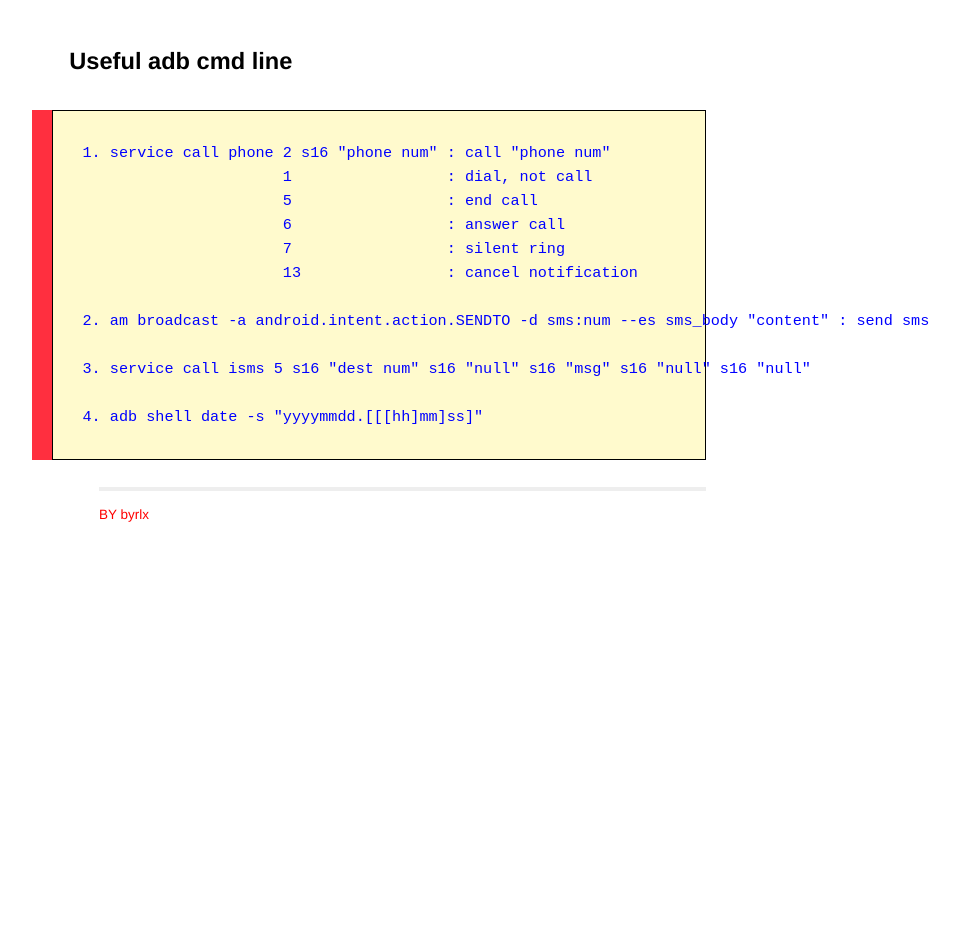
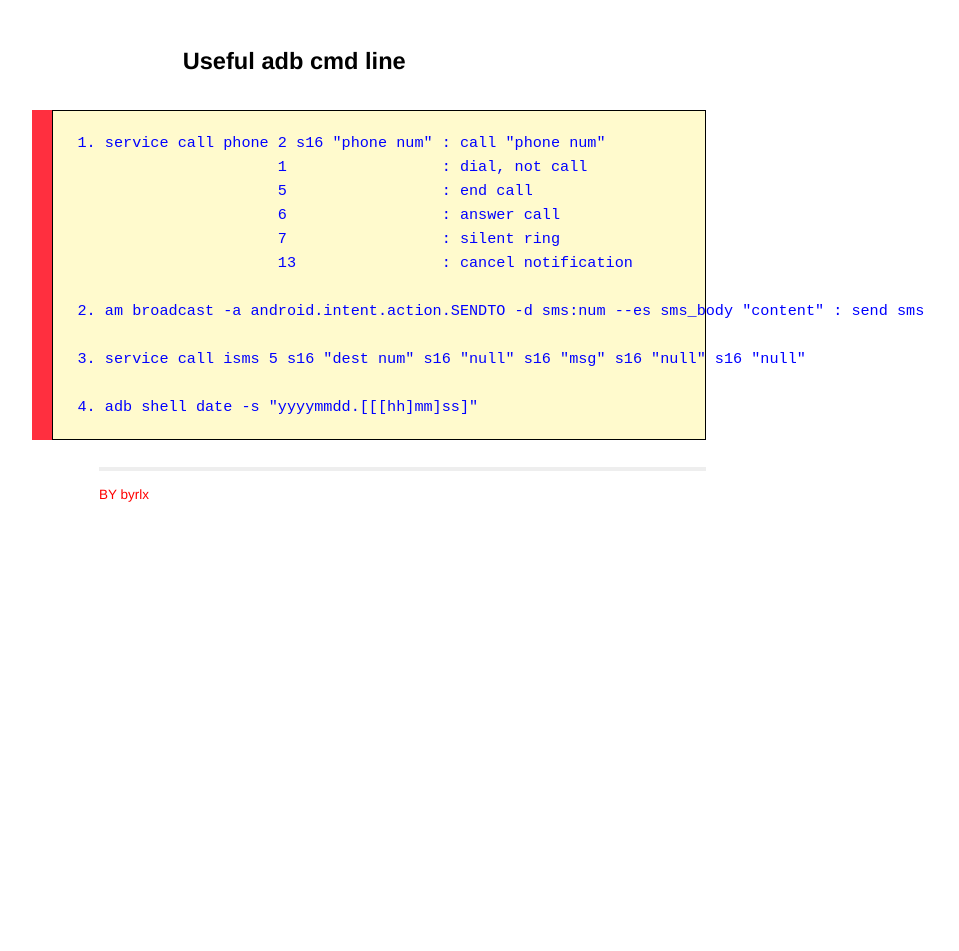
Before and after one commit to byrlx/byrlx.github.io, a Jekyll site: the page built from _posts/2013-06-16-useful-add-cmd-line.md, in a window 1280 px wide. Shown: the whole page, without its empty margins (271-1230 px from the left). Built offline with Jekyll 4.4.1, drawn with Linux system fonts in a browser that asks for light colours; Markdown is read by kramdown in place of the engine named in the settings.

Commit message:
modify post format

```diff
--- a/css/screen.css
+++ b/css/screen.css
@@ -25,12 +25,12 @@ body {
 	  h1 {
 		  font-size: 180%;
 		  margin-bottom: 1cm;
-		  margin-left: 1.5cm;
+		  margin-left: 4cm;
 	  }
 	  h2{
 		  font-size: 140%;
 		  margin-bottom: 1cm;
-		  margin-left: 1cm;
+		  margin-left: 4cm;
 	  }
 	  h3, h4, h5, h6 {
 		  font-size: 100%;
@@ -168,7 +168,7 @@ body {
 		  display:block;
 		  font-size:90%;
 		  font-family:Calibri,"微软雅黑", "新宋体", "宋体";
-		  padding:30px 30px 30px 30px;
+		  padding:20px 30px 20px 25px;
 		  background:#fffacd;
 		  color:blue;
 		  margin:10px auto 20px 20px;
```
